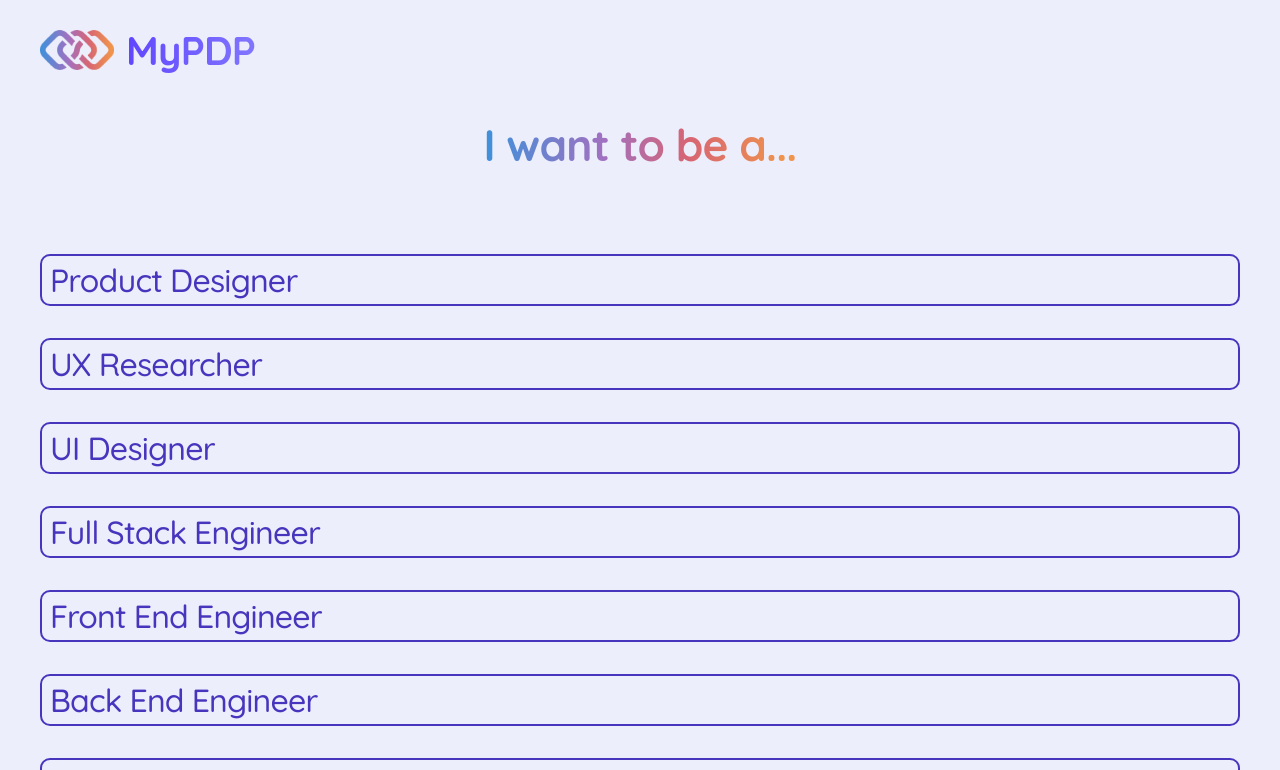
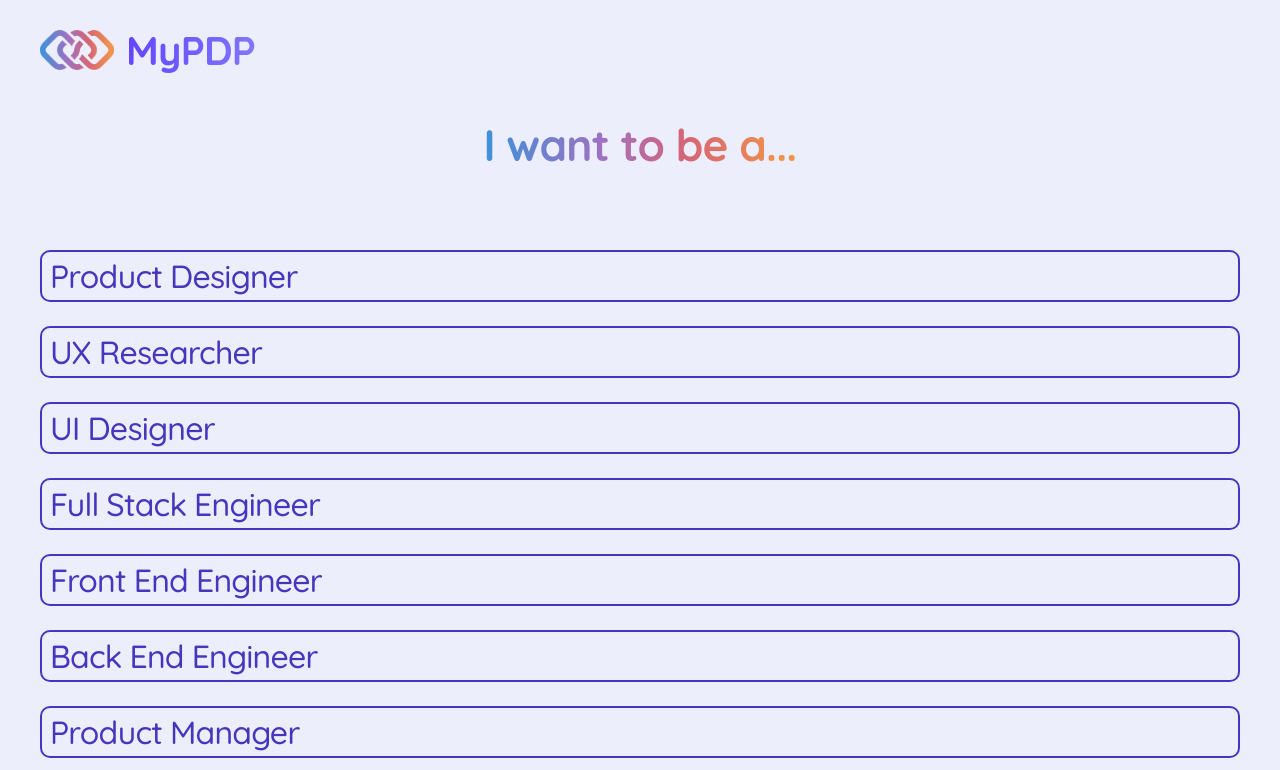
Before and after one commit to britzky/career-coach, a React (Vite) app in the folder frontend/career-coach/: page /desired-job in a window 1280 px wide. Shown: the top 770 px of the page. Built offline with nearby package versions, Linux system fonts and the light colour scheme.

Commit message:
Fixed horizontal spacing on desired job page

```diff
--- a/frontend/career-coach/src/pages/DesiredJob/DesiredJob.tsx
+++ b/frontend/career-coach/src/pages/DesiredJob/DesiredJob.tsx
@@ -60,7 +60,7 @@ export const DesiredJob = () => {
         <div className="flex flex-col w-full lg:w-[1200px] mb-[12px]">
           <div className="grid grid-cols-2 gap-4 lg:block">
             {jobs.map((job) => (
-              <div key={job} className="lg:py-4">
+              <div key={job} className="lg:py-3">
                 <JobCard
                   text={job}
                   tag={job}
```
